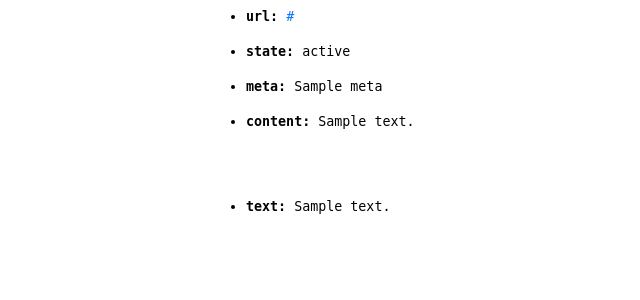
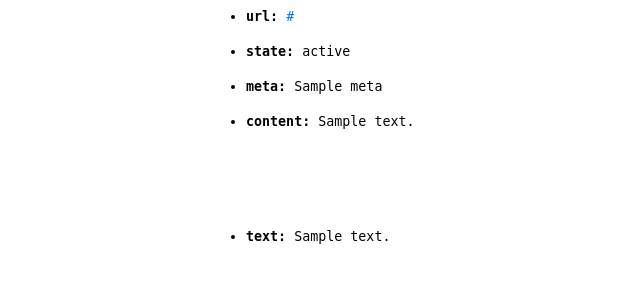
Before and after one commit to jnphilipp/infohub, a Django app: template templates/feeds/document.html in a window 1280 px wide. Shown: the part 170-470 px from the top of the page, without its empty margins (50-690 px from the left). Run offline with Django 3.2, Linux system fonts and the light colour scheme; the template is opened without the code that fills it: most values are stand-ins (such as "Sample title", 1, 10 or a date in 2020); parts of the project's set-up code (start-up, migrations or seed data) failed here and were passed over.

Commit message:
Updated style.

```diff
--- a/assets/css/style.css
+++ b/assets/css/style.css
@@ -83,7 +83,7 @@ nav ul li.selected div {background: #02b5fd;}
 .document ul li {margin:0 20px 20px 0;
 	text-align: justify;}
 
-.document ul li.content {margin:0 70px 70px 0;
+.document ul li.content {margin:0 100px 100px 0;
 	text-align: justify;}
 
 .row1 {background: #e5e5e5;}
```
